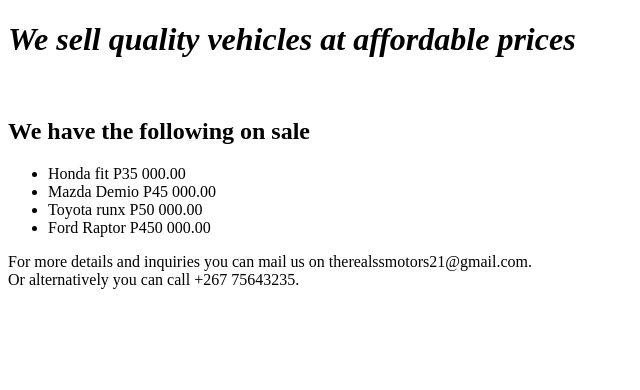
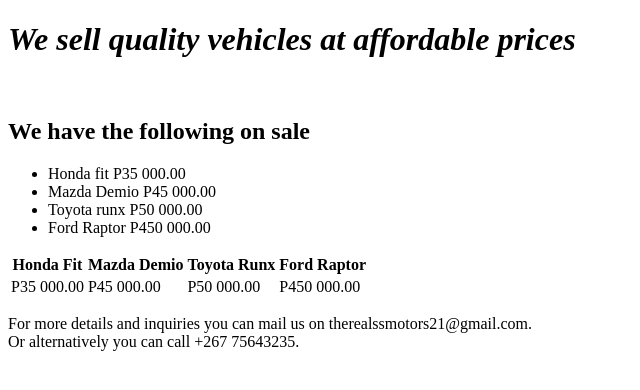
Before and after one commit to bida24-338/speedstar-motors, a plain HTML site: page index.html in a window 1280 px wide. Shown: the whole page, without its empty margins (0-640 px from the left). Drawn offline with Linux system fonts and the light colour scheme.

Commit message:
Update index.html

```diff
--- a/index.html
+++ b/index.html
@@ -12,16 +12,33 @@
     </h1>
     <br>
     <strong><h2>We have the following on sale</h2></strong>
-    <ul> <!-- how comments are invoked-->
+    <ul> <!-- Available cars and prices in list form-->
       <li>Honda fit P35 000.00</li>
       <li>Mazda Demio P45 000.00</li>
       <li>Toyota runx P50 000.00</li>
       <li>Ford Raptor P450 000.00</li>
     </ul>
-    <p>
+
+    <!-- displaying the vehicles on sale in a tabular form-->
+    <table>
+      <tr>
+        <th>Honda Fit</th>
+        <th>Mazda Demio</th>
+        <th>Toyota Runx</th>
+        <th>Ford Raptor</th>
+      </tr>
+      <tr>
+        <td>P35 000.00</td>
+        <td>P45 000.00</td>
+        <td>P50 000.00</td>
+        <td>P450 000.00</td>
+
+      </tr>
+    </table>
+    <!--Contact information -->
+     <p>
       For more details and inquiries you can mail us on therealssmotors21@gmail.com.
       <br>Or alternatively you can call +267 75643235.
     </p>
-
   </body>
 </html>
```
